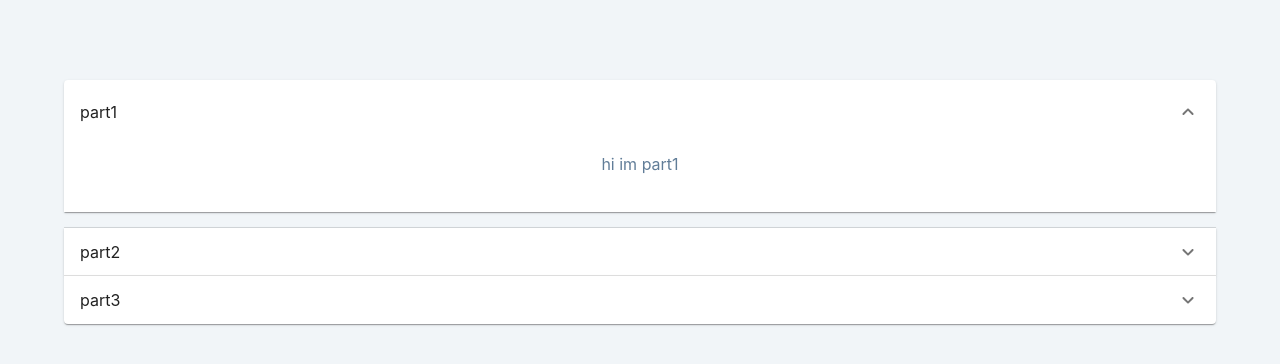
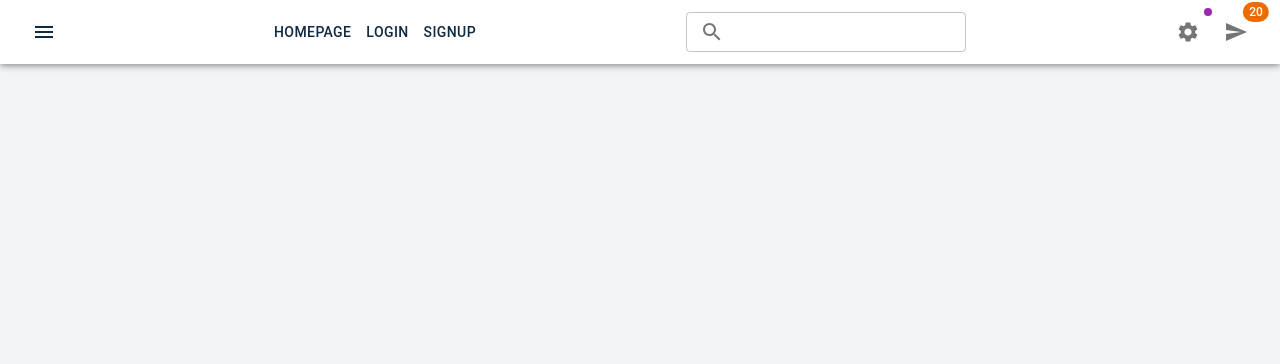
Before and after one commit to alivarastepour/react, a React (Create React App) app: page / in a window 1280 px wide. Shown: the top 364 px of the page. Built offline with nearby package versions, Linux system fonts and the light colour scheme.

Commit message:
MUI Appbar

```diff
--- a/src/App.js
+++ b/src/App.js
@@ -1,5 +1,5 @@
 import React from "react";
-import Setup from "./tutorial/28-MUI/Accordion";
+import Setup from "./tutorial/28-MUI/Appbar";
 function App() {
   return (
     <div className="container">
--- /dev/null
+++ b/src/tutorial/28-MUI/Appbar.js
@@ -0,0 +1,73 @@
+import {
+  AppBar,
+  Badge,
+  Button,
+  ButtonGroup,
+  IconButton,
+  InputAdornment,
+  TextField,
+  Toolbar,
+} from "@mui/material";
+import MenuIcon from "@mui/icons-material/Menu";
+import SendIcon from "@mui/icons-material/Send";
+import React from "react";
+import SearchTwoToneIcon from "@mui/icons-material/SearchTwoTone";
+import SettingsIcon from "@mui/icons-material/Settings";
+const Setup = () => {
+  return (
+    <>
+      <AppBar color="inherit">
+        <Toolbar sx={{ display: "flex", justifyContent: "space-between" }}>
+          <IconButton color="inherit">
+            <MenuIcon />
+          </IconButton>
+          <ButtonGroup>
+            <Button variant="text" color="inherit">
+              homepage
+            </Button>
+            <Button variant="text" color="inherit">
+              login
+            </Button>
+            <Button variant="text" color="inherit">
+              signup
+            </Button>
+          </ButtonGroup>
+          <TextField
+            variant="outlined"
+            size="small"
+            sx={{
+              background: "white",
+              borderRadius: 3,
+              outline: "none",
+            }}
+            InputProps={{
+              startAdornment: (
+                <InputAdornment position="start">
+                  <SearchTwoToneIcon />
+                </InputAdornment>
+              ),
+            }}
+          />
+          <div>
+            <Badge
+              variant="dot"
+              badgeContent={2}
+              color="secondary"
+              sx={{ marginRight: 1 }}
+            >
+              <IconButton>
+                <SettingsIcon />
+              </IconButton>
+            </Badge>
+            <Badge variant="standard" color="warning" badgeContent={20}>
+              <IconButton>
+                <SendIcon />
+              </IconButton>
+            </Badge>
+          </div>
+        </Toolbar>
+      </AppBar>
+    </>
+  );
+};
+export default Setup;
```
